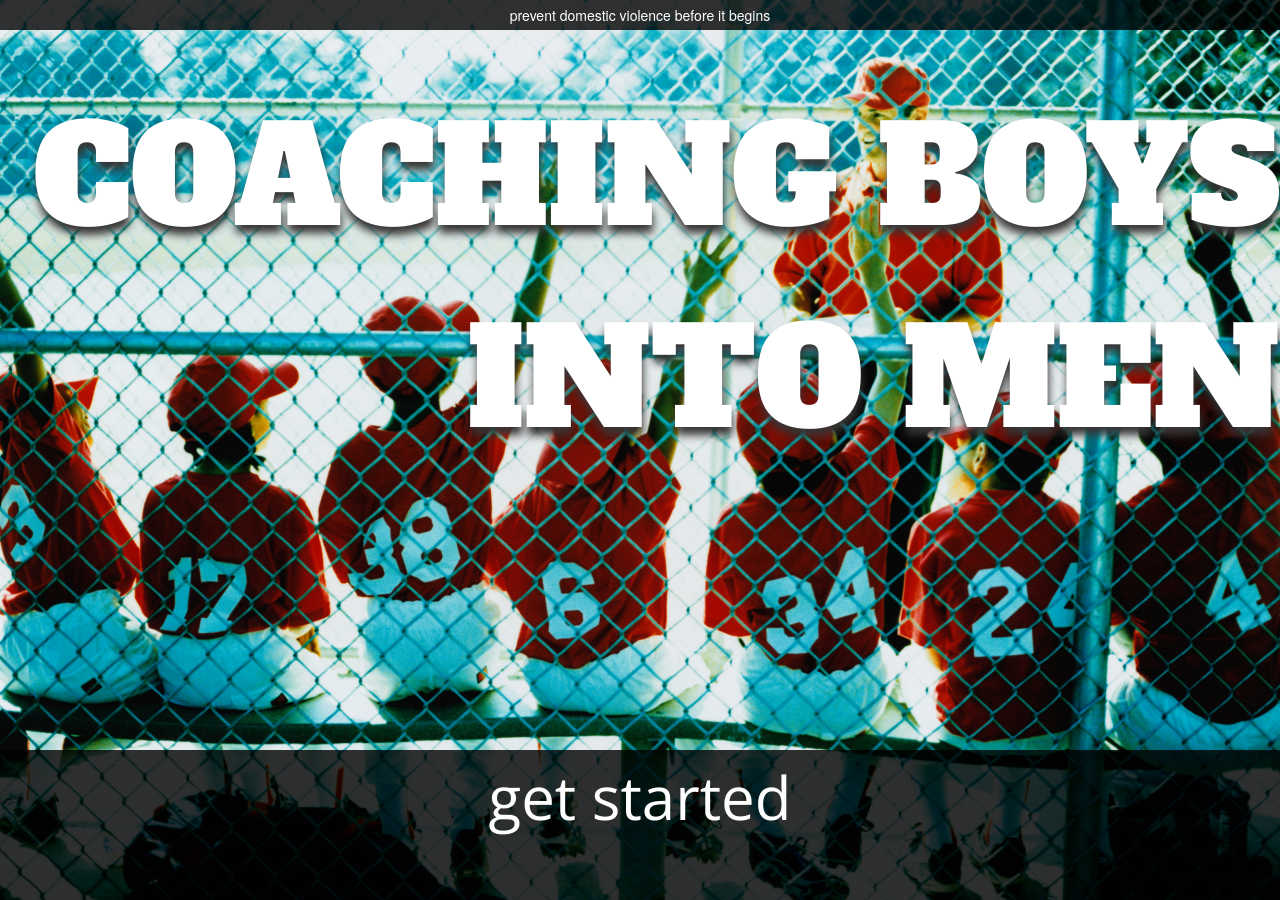
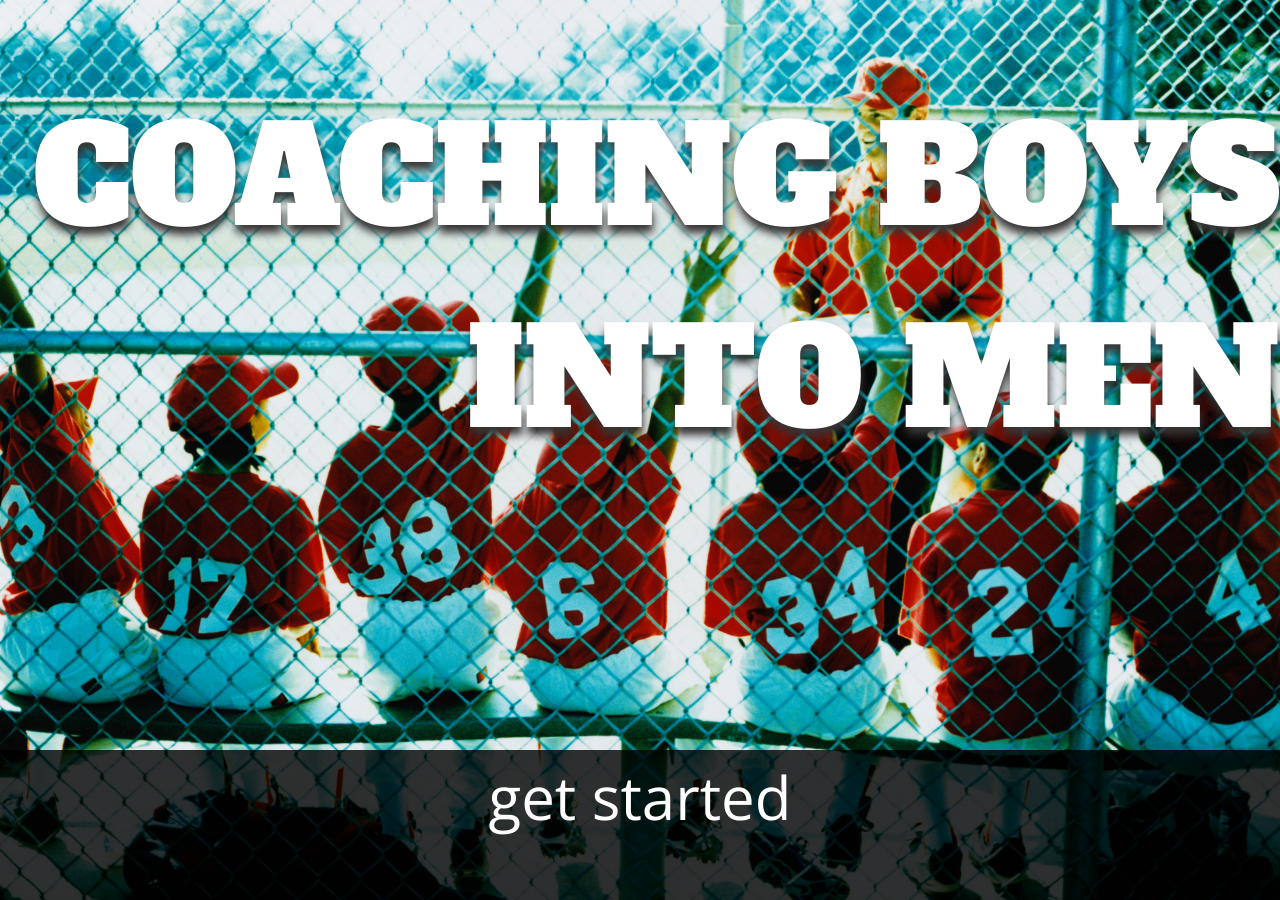
Before and after one commit to cbim/coachesdvhackathon, a Jekyll site: the page built from index.html, in a window 1280 px wide. Built offline with Jekyll 4.4.1, drawn with Linux system fonts in a browser that asks for light colours; nearby versions of some CDN libraries.

Commit message:
Remove the banner "prevent domestic violence before it begins" from the cover page.

```diff
--- a/index.html
+++ b/index.html
@@ -8,11 +8,6 @@ scripts: ['js/libs/jquery.fittext.js', 'js/fittext.js']
 ---
 {% include JB/setup %}
 
-
-<div id="topBar">
-	<p> prevent domestic violence before it begins </p>
-</div>
-
 <h1 id="fittext1" id="intropage">Coaching Boys into Men</h1>
 <a href="cards.html" class='start-cards'>
 <div id= "bottomBar">
```
